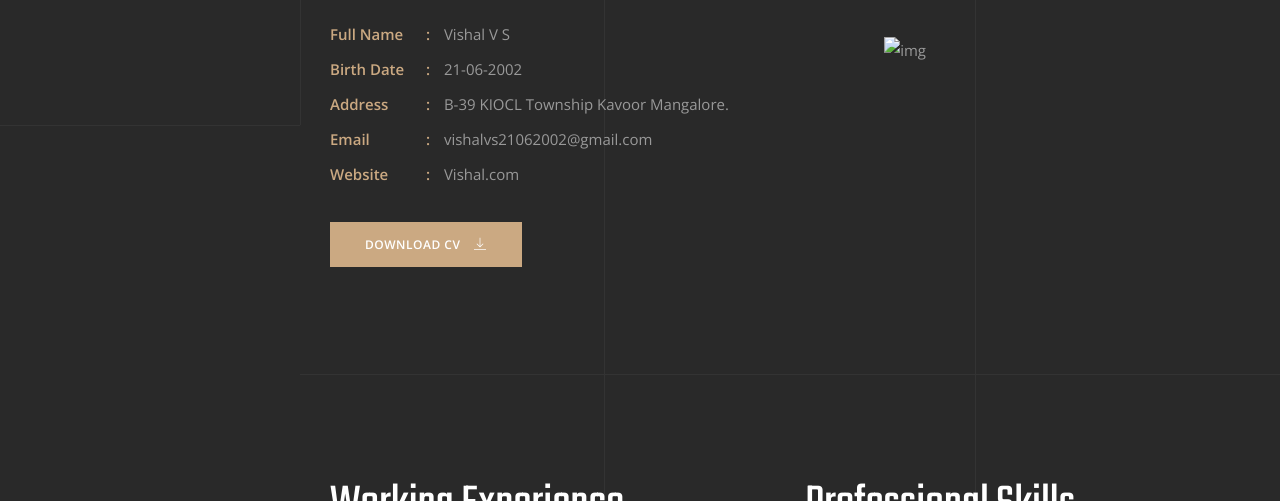
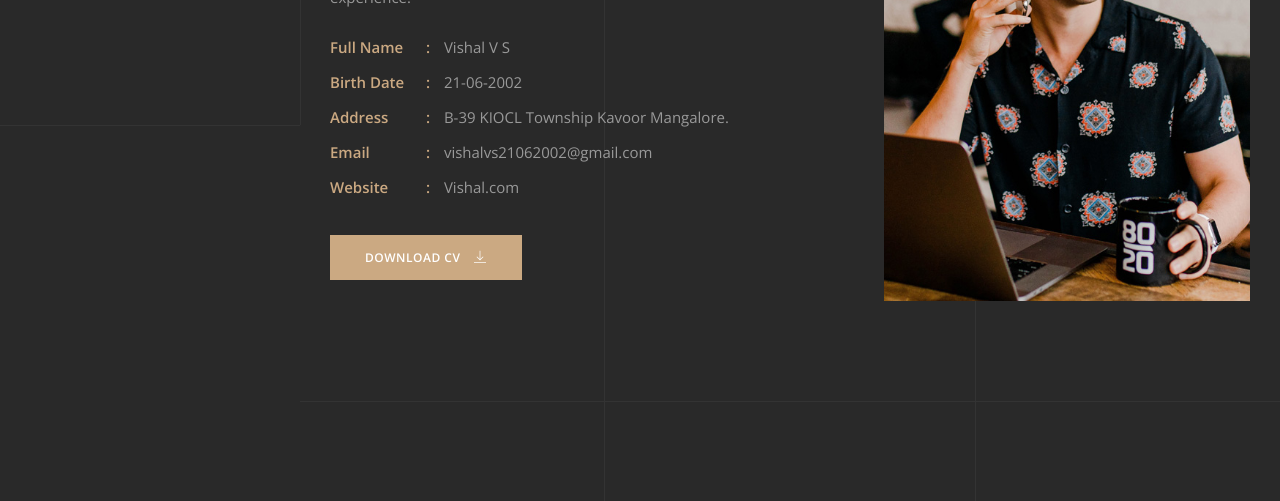
Before and after one commit to vishal828/VishalPort, a plain HTML site: page index.html in a window 1280 px wide. Shown: the part 675-1176 px from the top of the page. Drawn offline with nearby package versions, Linux system fonts and the light colour scheme.

Commit message:
Update index.html

```diff
--- a/index.html
+++ b/index.html
@@ -99,7 +99,7 @@
                         </div>
                         <div class="col-md-5 sm-padding wow fadeInRight" data-wow-delay="200ms" data-wow-duration="1000ms">
                             <div class="about-bg.jpg">
-                               <img src="about-bg" alt="img">
+                               <img src="img/about-bg.jpg" alt="img">
                                <div class="dots"></div>
                             </div>
                         </div>
```
